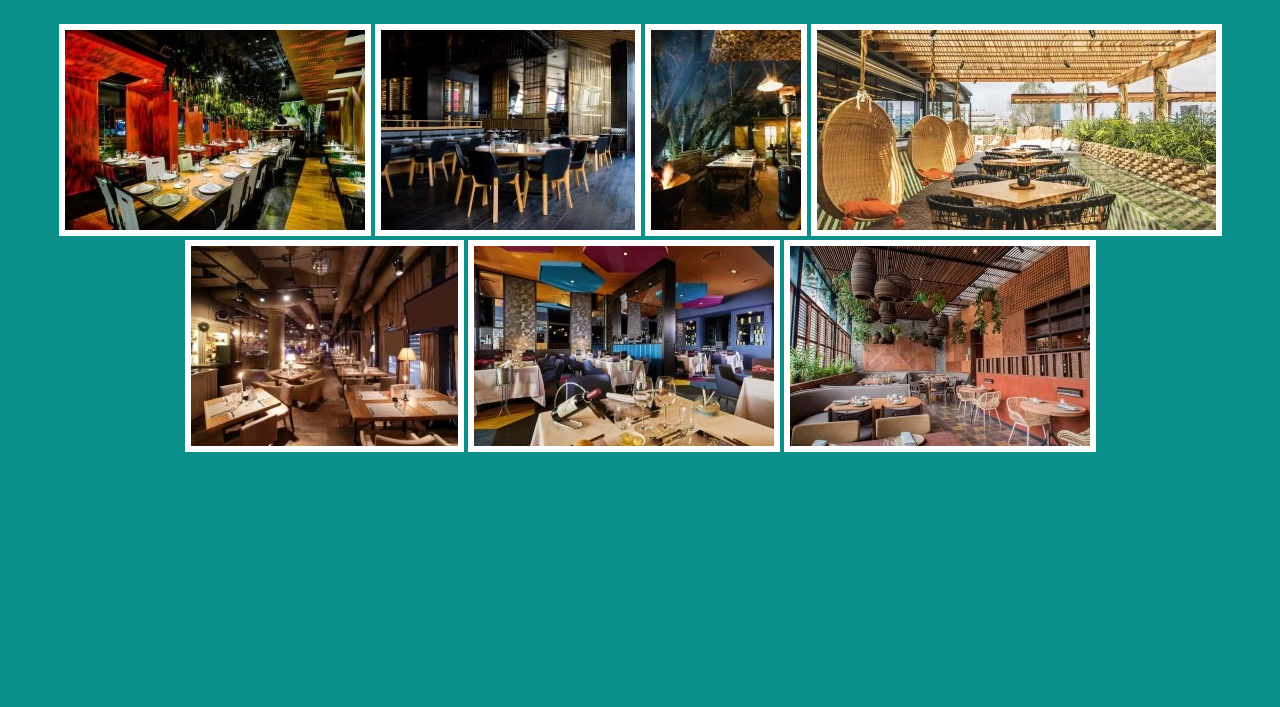
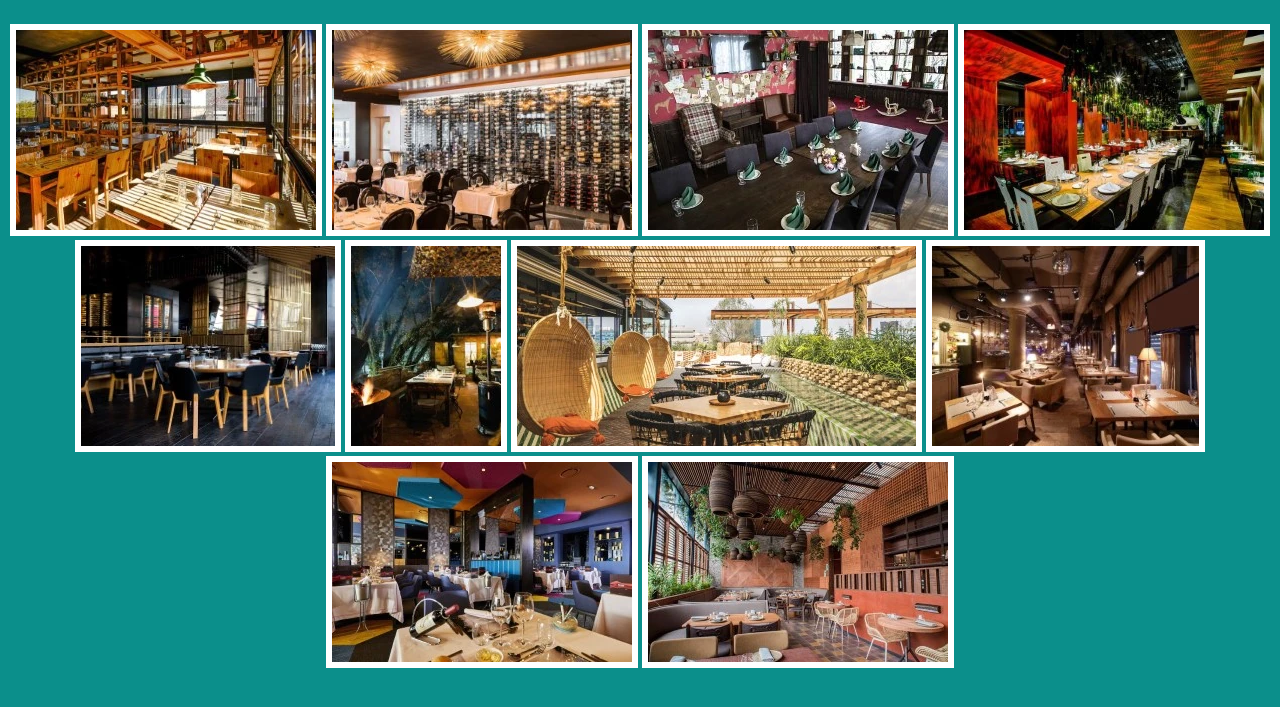
Before and after one commit to nvazquezit/desafio-03-restaurantes, a website built with Vite: page index.html in a window 1280 px wide. Shown: the part 75-782 px from the top of the page. Built offline with nearby package versions, Linux system fonts and the light colour scheme.

Commit message:
corregi el class a las imagenes

```diff
--- a/index.html
+++ b/index.html
@@ -11,17 +11,17 @@
 
 <div class="alineacion-imagenes">
 
-    <imgclassd="imagenes" src="imagenes/barcelona.webp" alt="Restaurente-en-barcelona">
+    <img class="imagenes" src="imagenes/barcelona.webp" alt="Restaurente-en-barcelona">
 
-    <imgclassd="imagenes" src="imagenes/buenos-aires.webp" alt="resto-buenosaires">
+    <img class="imagenes" src="imagenes/buenos-aires.webp" alt="resto-buenosaires">
 
-    <imgclassd="imagenes" src="imagenes/madrid.webp" alt="madrid">
+    <img class="imagenes" src="imagenes/madrid.webp" alt="madrid">
 
     <img class="imagenes" src="imagenes/miami.webp" alt=" miami">
 
     <img class="imagenes" src="imagenes/paris.webp" alt="paris">
 
-    <img class="imagenes" src="imagenes/pipa.webp" alt="">
+    <img class="imagenes" src="imagenes/pipa.webp" alt="resto en pipa">
 
     <img class="imagenes" src="imagenes/rio-de-janeiro.webp" alt="rio-de-janeiro">
 
```
